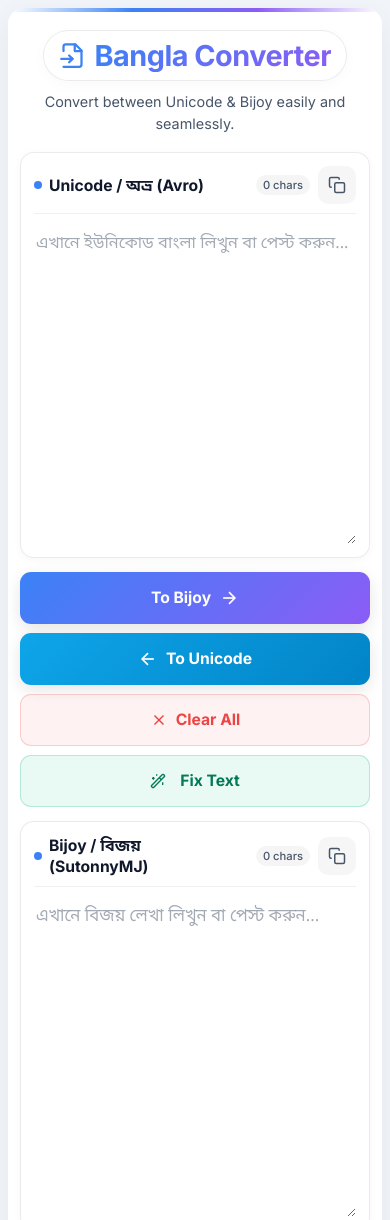
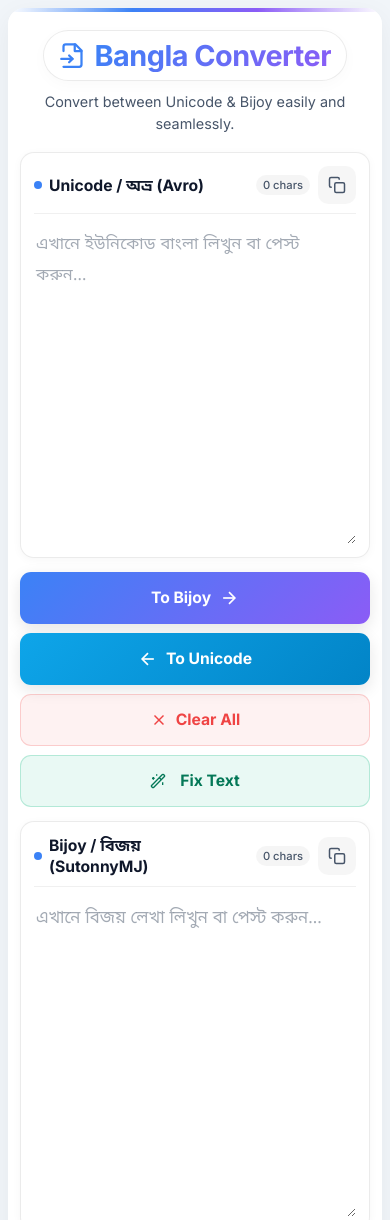
Before and after one commit to abdullahalsiam-bd/Unicode-to-Bijoy-Converter, a plain HTML site: page index.html in a window 390 px wide. Shown: the top 1220 px of the page. Drawn offline with Linux system fonts and the light colour scheme.

Commit message:
Add files via upload

```diff
--- a/index.html
+++ b/index.html
@@ -49,7 +49,7 @@
                         </button>
                     </div>
                 </div>
-                <textarea id="unicodeInput" class="custom-textarea font-unicode"
+                <textarea id="unicodeInput" class="custom-textarea font-unicode" spellcheck="false" autocomplete="off" autocorrect="off" autocapitalize="off"
                     placeholder="এখানে ইউনিকোড বাংলা লিখুন বা পেস্ট করুন..."></textarea>
             </div>
 
@@ -121,7 +121,7 @@
                         </button>
                     </div>
                 </div>
-                <textarea id="bijoyInput" class="custom-textarea font-bijoy"
+                <textarea id="bijoyInput" class="custom-textarea font-bijoy" spellcheck="false" autocomplete="off" autocorrect="off" autocapitalize="off"
                     placeholder="এখানে বিজয় লেখা লিখুন বা পেস্ট করুন..." aria-label="Bijoy text input"></textarea>
             </div>
         </main>
@@ -148,7 +148,7 @@
                 </div>
             </div>
         </footer>
-        </footer>
+
     </div>
 
     <!-- Production Bangla Engine -->
--- a/style.css
+++ b/style.css
@@ -388,13 +388,16 @@
 
 .font-unicode {
     font-family: "Noto Sans Bengali", sans-serif;
-    font-size: clamp(1.05rem, 1.7vw, 1.22rem);
+    font-size: clamp(1.08rem, 1.7vw, 1.22rem);
+    line-height: 1.85;
+    letter-spacing: 0.01em;
 }
 
 .font-bijoy {
     font-family: "SutonnyMJ", Arial, sans-serif !important;
-    font-size: clamp(1.25rem, 2vw, 1.65rem) !important;
-    letter-spacing: .3px;
+    font-size: clamp(1.3rem, 2vw, 1.7rem) !important;
+    line-height: 2.0;
+    letter-spacing: 0.4px;
 }
 
 .app-footer {
@@ -787,3 +790,33 @@
     .footer-divider { display: none; }
     .footer-brand { font-size: .82rem; }
 }
+
+/* ── Font Smoothing & Rendering ── */
+body,
+.custom-textarea,
+.font-unicode,
+.font-bijoy {
+    -webkit-font-smoothing: antialiased;
+    -moz-osx-font-smoothing: grayscale;
+    text-rendering: optimizeLegibility;
+    font-feature-settings: "kern" 1, "liga" 1;
+}
+
+.font-bijoy {
+    -webkit-font-smoothing: subpixel-antialiased;
+}
+
+.custom-textarea {
+    font-kerning: normal;
+    word-spacing: 0.02em;
+}
+
+/* Force disable all spell-check decorations */
+.custom-textarea {
+    -webkit-spell-check: false;
+    -moz-spell-check: false;
+}
+.custom-textarea::-webkit-spelling-error,
+.custom-textarea::-webkit-grammar-error {
+    text-decoration: none;
+}
```
Also changed, not shown: README.md.
